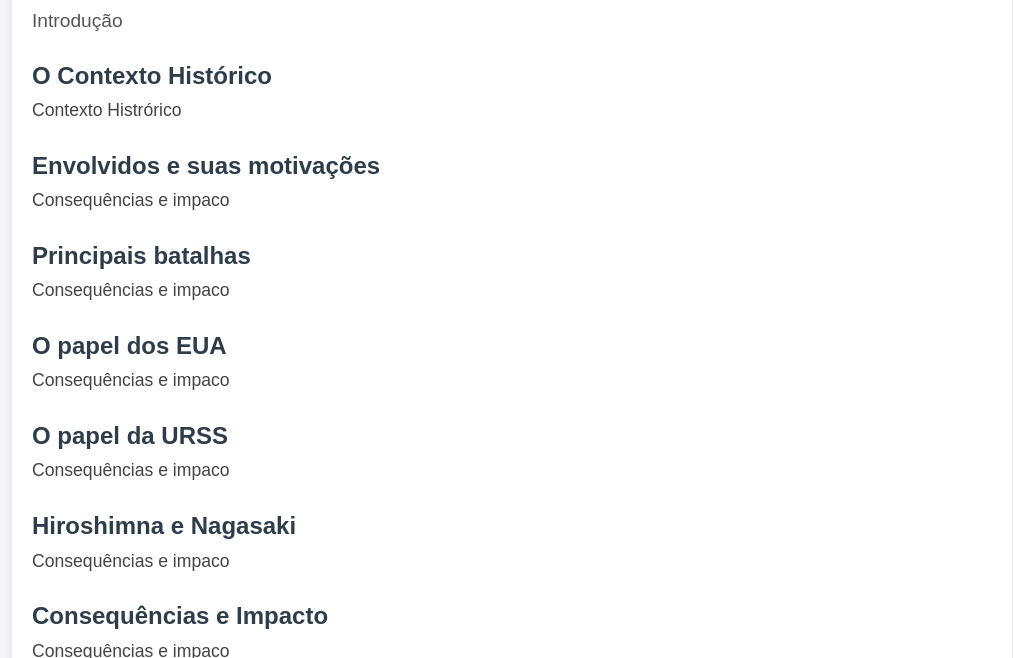
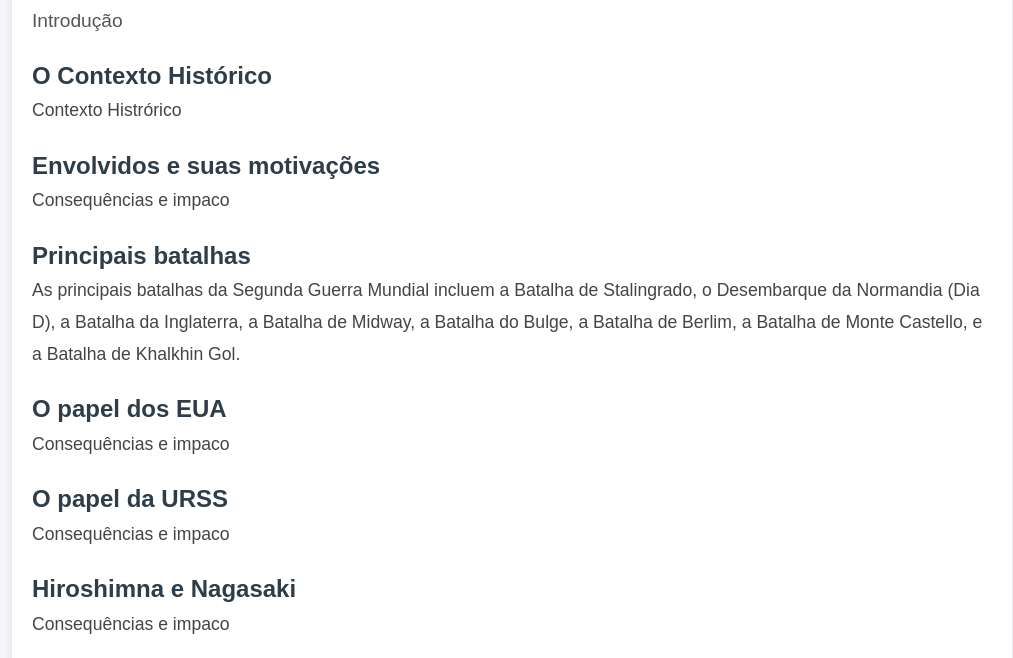
Before and after one commit to guyokoda30/Ger-ncia-de-Configura-o-e-Controle-de-Vers-o, a plain HTML site: page index.html in a window 1280 px wide. Shown: the part 105-763 px from the top of the page, without its empty margins (128-1141 px from the left). Drawn offline with Linux system fonts and the light colour scheme.

Commit message:
alterações principais batalhas

```diff
--- a/index.html
+++ b/index.html
@@ -28,7 +28,7 @@
 
       <h2>Principais batalhas</h2>
       <p class="content">
-        Consequências e impaco
+        As principais batalhas da Segunda Guerra Mundial incluem a Batalha de Stalingrado, o Desembarque da Normandia (Dia D), a Batalha da Inglaterra, a Batalha de Midway, a Batalha do Bulge, a Batalha de Berlim, a Batalha de Monte Castello, e a Batalha de Khalkhin Gol.
       </p>
 
       <h2>O papel dos EUA</h2>
```
